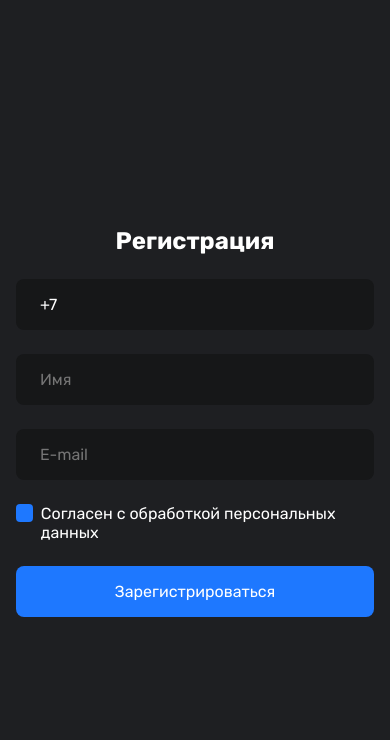
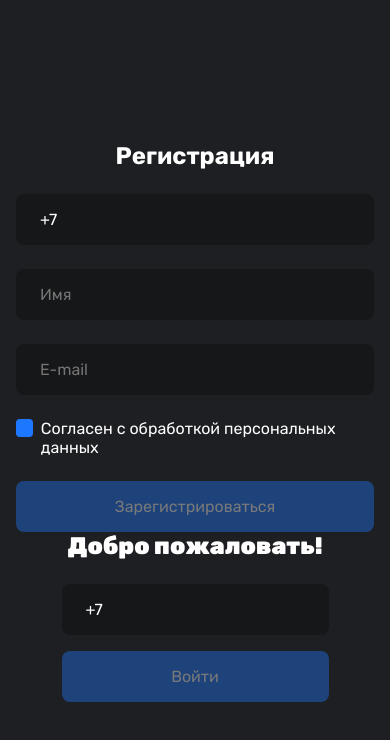
Before and after one commit to Dastan64/technodom-test-task, a React (Vite) app: page / in a window 390 px wide. Shown: the top 740 px of the page. Built offline with nearby package versions, Linux system fonts and the light colour scheme.

Commit message:
feat: connected SignUpForm and PhoneCheckForm components to RTK

```diff
--- a/src/components/AccessControl/AccessControl.tsx
+++ b/src/components/AccessControl/AccessControl.tsx
@@ -1,9 +1,11 @@
 import { SignUpForm } from '../SignUpForm'
+import { PhoneCheckForm } from '../PhoneCheckForm'
 
 export const AccessControl = () => {
   return (
     <>
       <SignUpForm />
+      <PhoneCheckForm />
     </>
   )
 }
--- a/src/components/PhoneCheckForm/PhoneCheckForm.tsx
+++ b/src/components/PhoneCheckForm/PhoneCheckForm.tsx
@@ -1,52 +1,69 @@
 import styles from './PhoneCheckForm.module.scss'
-import { ChangeEvent, FormEvent, ReactElement, useState } from 'react'
+import { ChangeEvent, FocusEvent, FormEvent, ReactElement, useState } from 'react'
 import InputMask from 'react-input-mask'
 
 import { Button } from '../ui/Button'
 import { Input } from '../ui/Input'
 
 // Data and typings
-import { data } from '../../mocks/data.ts'
 import { User } from '../../types/user.ts'
+import { useAppDispatch } from '../../hooks/hooks.ts'
+import { write } from '../../features/phone-check/phone-check-slice.ts'
+import { users } from '../../mocks/data.ts'
 
 export const PhoneCheckForm = (): ReactElement => {
-  const [phone, setPhone] = useState('')
-  const [password, setPassword] = useState('')
+  const dispatch = useAppDispatch()
+
+  const [data, setData] = useState({
+    phone: '',
+    password: '',
+  })
 
   const handleChange = ({ target }: ChangeEvent<HTMLInputElement>) => {
     const value = target.value
-    setPhone(value)
+    setData({
+      ...data,
+      [target.name]: value,
+    })
   }
 
-  const handlePasswordChange = ({ target }: ChangeEvent<HTMLInputElement>) => {
-    const value = target.value
-    setPassword(value)
+  const handleBlur = ({ target }: FocusEvent<HTMLInputElement>) => {
+    dispatch(
+      write({
+        field: target.name,
+        value: data[target.name as keyof typeof data],
+      })
+    )
   }
 
   const handleSubmit = (event: FormEvent) => {
     event.preventDefault()
     alert('Вы вошли в систему')
-    setPhone('')
-    setPassword('')
+    setData({
+      phone: '',
+      password: '',
+    })
   }
 
-  const filtered = data.filter((user: User) => user.phone === phone.replace(/[^+\d]/g, ''))
+  const filtered = users.filter((user: User) => user.phone === data.phone.replace(/[^+\d]/g, ''))
 
   const isPhonePresentInDatabase: boolean = filtered.length !== 0
-  const isPhoneNumberValid: boolean = phone.length === 16
-  const isButtonEnabled: boolean = isPhoneNumberValid && isPhonePresentInDatabase && password.length > 0
+  const isPhoneNumberValid: boolean = data.phone.length === 16
+  const isButtonEnabled: boolean = isPhoneNumberValid && isPhonePresentInDatabase && data.password.length > 0
 
   return (
     <>
       <h2 className={styles.title}>Добро пожаловать!</h2>
       <form className={styles.form} onSubmit={handleSubmit}>
         <InputMask
+          name="phone"
           className={styles.input}
           type="tel"
           mask="+7 999 999-99-99"
           maskChar=""
           onChange={handleChange}
-          value={phone}
+          onBlur={handleBlur}
+          value={data.phone}
           alwaysShowMask
         />
         {isPhonePresentInDatabase && (
@@ -55,8 +72,9 @@ export const PhoneCheckForm = (): ReactElement => {
             name="password"
             placeholder="Введите пароль..."
             type="password"
-            value={password}
-            onChange={handlePasswordChange}
+            value={data.password}
+            onChange={handleChange}
+            onBlur={handleBlur}
             required
           />
         )}
--- a/src/components/SignUpForm/SignUpForm.tsx
+++ b/src/components/SignUpForm/SignUpForm.tsx
@@ -6,13 +6,20 @@ import { Input } from '../ui/Input'
 import { Button } from '../ui/Button'
 import { Checkbox } from '../ui/Checkbox'
 
+import { useAppDispatch, useAppSelector } from '../../hooks/hooks.ts'
+import { update } from '../../features/registration/registration-slice.ts'
+
 export const SignUpForm = (): ReactElement => {
+  const userData = useAppSelector((state) => state.registration)
+
   const [data, setData] = useState({
     phone: '',
     name: '',
     email: '',
     hasAgreed: false,
   })
+
+  const dispatch = useAppDispatch()
 
   const handleChange = ({ target }: ChangeEvent<HTMLInputElement>) => {
     const value: string | boolean = target.type === 'checkbox' ? target.checked : target.value
@@ -22,11 +29,27 @@ export const SignUpForm = (): ReactElement => {
     })
   }
 
+  const handleBlur = ({ target }: ChangeEvent<HTMLInputElement>) => {
+    dispatch(
+      update({
+        field: target.name,
+        value: data[target.name as keyof typeof data],
+      })
+    )
+  }
+
   const handleSubmit = (event: FormEvent) => {
     event.preventDefault()
+    alert('Вы успешно зарегистрированы!')
+    setData({
+      phone: '',
+      name: '',
+      email: '',
+      hasAgreed: false,
+    })
   }
 
-  const isButtonEnabled: boolean = Object.keys(data).every((key) => key)
+  const isButtonEnabled: boolean = Object.keys(userData).every((key) => userData[key as keyof typeof data])
 
   return (
     <>
@@ -39,6 +62,7 @@ export const SignUpForm = (): ReactElement => {
           mask="+7 999 999-99-99"
           maskChar=""
           onChange={handleChange}
+          onBlur={handleBlur}
           value={data.phone}
           alwaysShowMask
         />
@@ -46,6 +70,7 @@ export const SignUpForm = (): ReactElement => {
           label="Введите имя"
           name="name"
           onChange={handleChange}
+          onBlur={handleBlur}
           placeholder="Имя"
           type="text"
           value={data.name}
@@ -55,6 +80,7 @@ export const SignUpForm = (): ReactElement => {
           label="Введите e-mail"
           name="email"
           onChange={handleChange}
+          onBlur={handleBlur}
           placeholder="E-mail"
           type="email"
           value={data.email}
@@ -65,6 +91,7 @@ export const SignUpForm = (): ReactElement => {
           label="Согласен с обработкой персональных данны"
           checked={data.hasAgreed}
           onChange={handleChange}
+          onBlur={handleBlur}
           required
         />
         <Button text="Зарегистрироваться" type="submit" variant="solid" isDisabled={!isButtonEnabled} />
--- a/src/components/ui/Checkbox/Checkbox.module.scss
+++ b/src/components/ui/Checkbox/Checkbox.module.scss
@@ -3,11 +3,6 @@
 .label {
   display: flex;
   gap: 8px;
-}
-
-.input {
-  position: absolute;
-  appearance: none;
 }
 
 .box {
@@ -17,6 +12,16 @@
   background-color: $color-accent;
 }
 
-.input:checked + .box {
-  background-image: url("../../../../public/assets/check.svg");
+.input {
+  position: absolute;
+  appearance: none;
+
+  &:checked + .box {
+    background-image: url("/assets/check.svg");
+  }
+
+  &:focus-visible + .box {
+    outline: 1px solid $color-text;
+    outline-offset: 4px;
+  }
 }
--- a/src/components/ui/Checkbox/Checkbox.tsx
+++ b/src/components/ui/Checkbox/Checkbox.tsx
@@ -1,15 +1,16 @@
 import styles from './Checkbox.module.scss'
-import { ChangeEvent, ReactElement } from 'react'
+import { ChangeEvent, FocusEvent, ReactElement } from 'react'
 
 interface CheckboxProps {
   checked: boolean
   label: string
   name: string
+  onBlur: (event: FocusEvent<HTMLInputElement>) => void
   onChange: (event: ChangeEvent<HTMLInputElement>) => void
   required: boolean
 }
 
-export const Checkbox = ({ checked, label, name, onChange, required }: CheckboxProps): ReactElement => {
+export const Checkbox = ({ checked, label, name, onBlur, onChange, required }: CheckboxProps): ReactElement => {
   return (
     <>
       <label className={styles.label}>
@@ -21,6 +22,7 @@ export const Checkbox = ({ checked, label, name, onChange, required }: CheckboxP
           aria-label={label}
           required={required}
           onChange={onChange}
+          onBlur={onBlur}
         />
         <span className={styles.box}></span>
         <span className={styles.caption}>Согласен с обработкой персональных данных</span>
--- a/src/components/ui/Input/Input.tsx
+++ b/src/components/ui/Input/Input.tsx
@@ -1,9 +1,10 @@
 import styles from './Input.module.scss'
-import { ChangeEvent, ReactElement } from 'react'
+import { ChangeEvent, FocusEvent, ReactElement } from 'react'
 
 interface InputProps {
   label: string
   name: string
+  onBlur?: (event: FocusEvent<HTMLInputElement>) => void
   onChange: (event: ChangeEvent<HTMLInputElement>) => void
   placeholder: string
   required?: boolean
@@ -14,6 +15,7 @@ interface InputProps {
 export const Input = ({
   label,
   name,
+  onBlur,
   onChange,
   placeholder,
   required = true,
@@ -28,6 +30,7 @@ export const Input = ({
       name={name}
       placeholder={placeholder}
       aria-label={label}
+      onBlur={onBlur}
       onChange={onChange}
       required={required}
     />
--- /dev/null
+++ b/src/features/phone-check/phone-check-slice.ts
@@ -0,0 +1,22 @@
+import { createSlice } from '@reduxjs/toolkit'
+import { Payload, PhoneCheckState } from './types.ts'
+
+const initialState: PhoneCheckState = {
+  phone: '',
+  password: '',
+}
+
+const phoneCheck = createSlice({
+  name: 'phone-check',
+  initialState,
+  reducers: {
+    write: (state, action: Payload) => {
+      const { field, value } = action.payload
+      state[field] = value
+    },
+  },
+})
+
+export const { write } = phoneCheck.actions
+
+export default phoneCheck.reducer
--- /dev/null
+++ b/src/features/phone-check/types.ts
@@ -0,0 +1,14 @@
+export interface PhoneCheckState {
+  [key: string]: string | boolean
+
+  password: string
+
+  phone: string
+}
+
+export interface Payload {
+  payload: {
+    field: string
+    value: string
+  }
+}
--- /dev/null
+++ b/src/features/registration/registration-slice.ts
@@ -0,0 +1,24 @@
+import { createSlice } from '@reduxjs/toolkit'
+import { Payload, RegistrationState } from './types.ts'
+
+const initialState: RegistrationState = {
+  phone: '',
+  name: '',
+  email: '',
+  hasAgreed: false,
+}
+
+const registration = createSlice({
+  name: 'registration',
+  initialState,
+  reducers: {
+    update: (state, action: Payload) => {
+      const { field, value } = action.payload
+      state[field] = value
+    },
+  },
+})
+
+export const { update } = registration.actions
+
+export default registration.reducer
--- /dev/null
+++ b/src/features/registration/types.ts
@@ -0,0 +1,15 @@
+export interface RegistrationState {
+  [key: string]: string | boolean
+
+  email: string
+  hasAgreed: boolean
+  name: string
+  phone: string
+}
+
+export interface Payload {
+  payload: {
+    field: string
+    value: boolean | string
+  }
+}
--- a/src/mocks/data.ts
+++ b/src/mocks/data.ts
@@ -1,6 +1,6 @@
 import { User } from '../types/user.ts'
 
-export const data: User[] = [
+export const users: User[] = [
   {
     name: 'Андрей Дроздов',
     city: 'Шымкент',
--- a/src/store/store.ts
+++ b/src/store/store.ts
@@ -1,7 +1,13 @@
 import { combineReducers, configureStore } from '@reduxjs/toolkit'
 
+import registrationReducer from '../features/registration/registration-slice.ts'
+import phoneCheckReducer from '../features/phone-check/phone-check-slice.ts'
+
 export const store = configureStore({
-  reducer: combineReducers({}),
+  reducer: combineReducers({
+    registration: registrationReducer,
+    phoneCheck: phoneCheckReducer,
+  }),
 })
 
 export type AppDispatch = typeof store.dispatch
```
